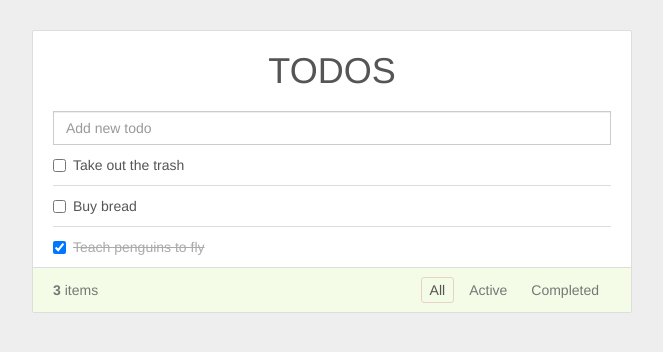
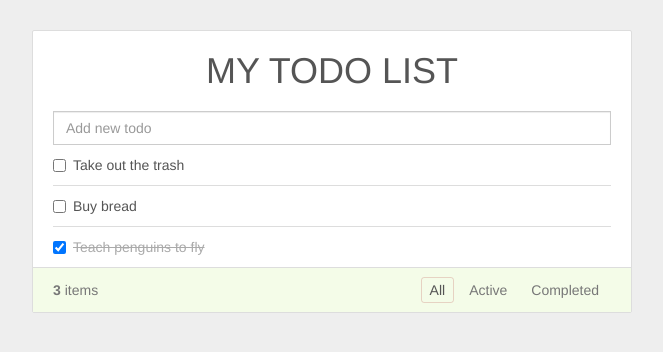
Before and after one commit to mesaugat/learn-react, a React (Create React App) app: page / in a window 1280 px wide. Shown: the top 352 px of the page, without its empty margins (308-971 px from the left). Built offline with nearby package versions, Linux system fonts and the light colour scheme.

Commit message:
Trim text before adding a note

```diff
--- a/src/components/InputBox.js
+++ b/src/components/InputBox.js
@@ -24,9 +24,9 @@ class InputBox extends Component {
    * Add a note when 'Enter' key is pressed.
    */
   handleKeyUp = (event) => {
-    const value = event.target.value;
+    const value = event.target.value.trim();
 
-    if (event.keyCode === 13 && value) {
+    if (event.keyCode === 13 && value !== '') {
       this.props.addNewTodo(value);
 
       this.setState({value: ''});
--- a/src/components/TodoList.js
+++ b/src/components/TodoList.js
@@ -19,7 +19,7 @@ const TodoList = (props) => {
 
   return (
     <div className="todolist">
-      <h1>Todos</h1>
+      <h1>My Todo List</h1>
       <InputBox {...{addNewTodo}} />
       <FilteredItems {...{items, changeTodoStatus}} />
       <footer className="clearfix">
```
